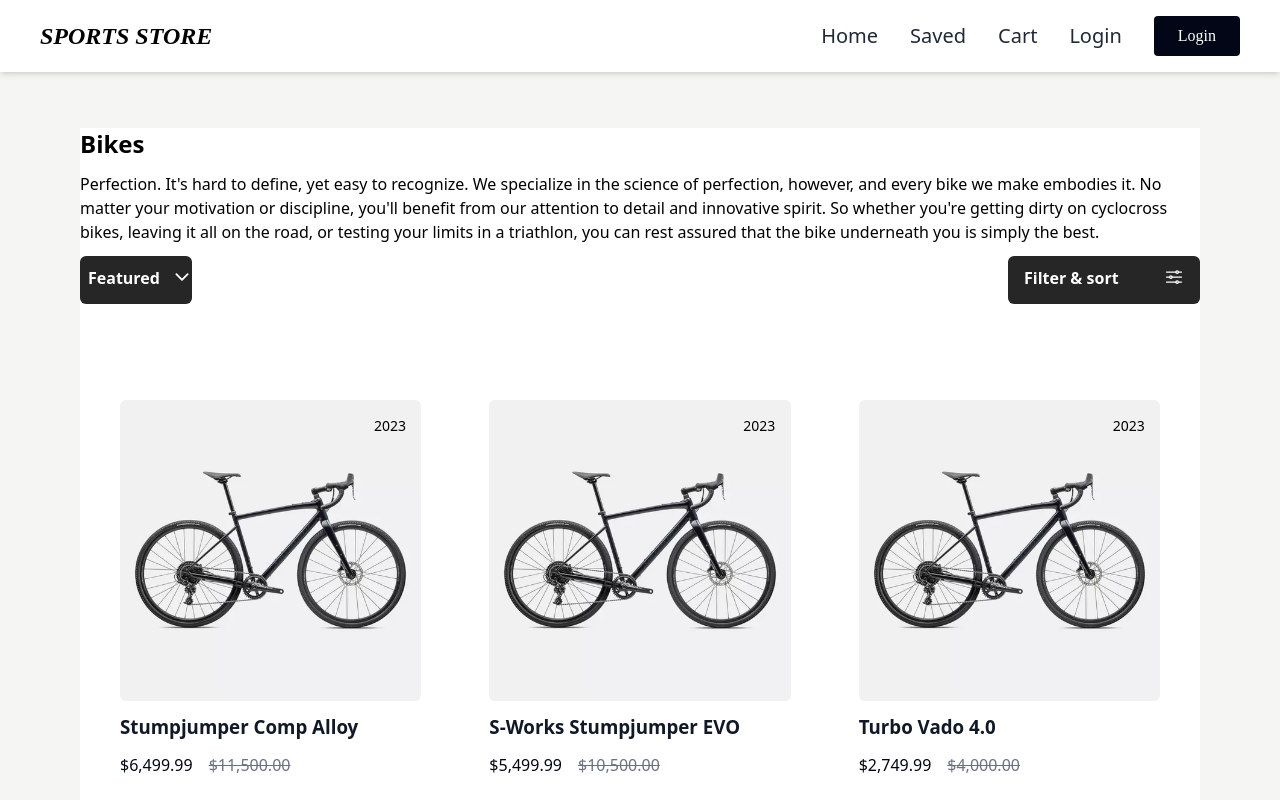
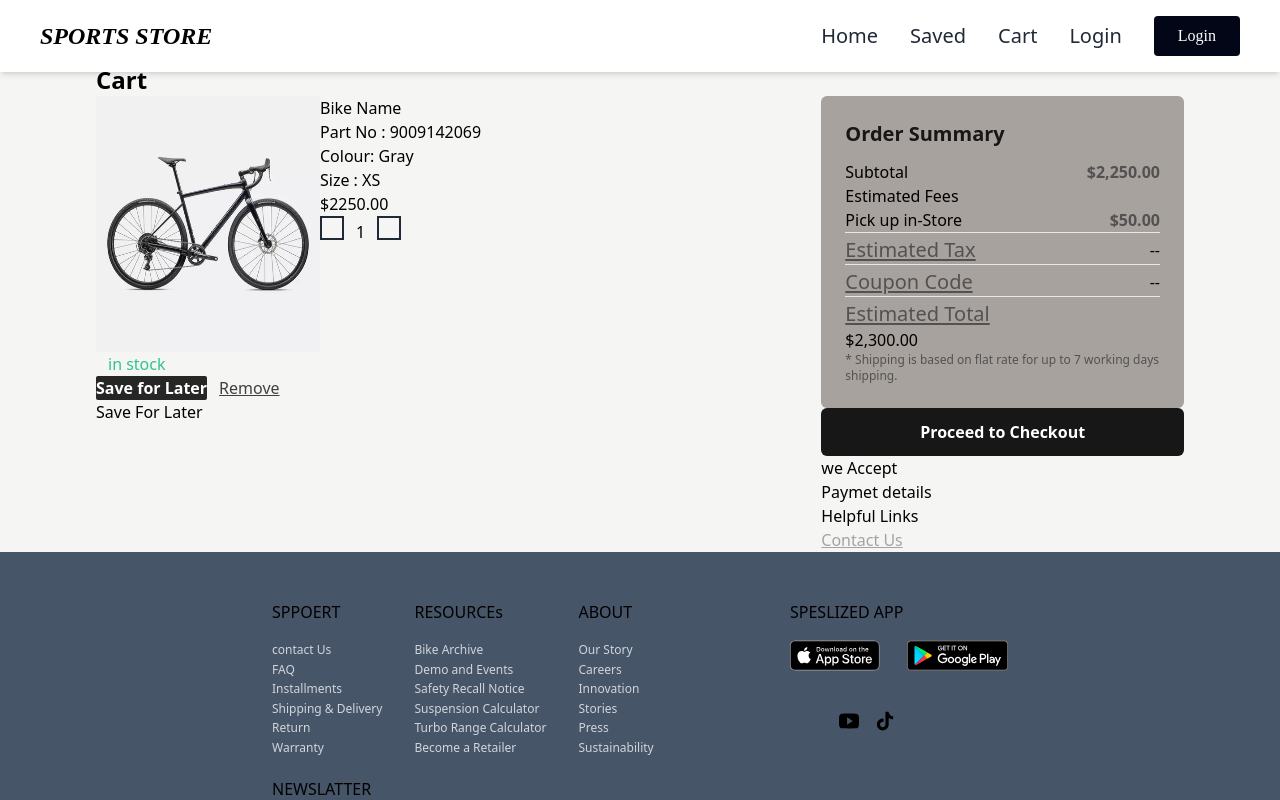
Before and after one commit to GajendraKaushik/sports_store, a React (Vite) app in the folder sports-store-front-end/: page /product in a window 1280 px wide. Shown: the top 800 px of the page. Built offline with nearby package versions, Linux system fonts and the light colour scheme.

Commit message:
UI Page : Started Working on Product Cart Page

```diff
--- a/sports-store-front-end/src/App.jsx
+++ b/sports-store-front-end/src/App.jsx
@@ -23,6 +23,7 @@ import Product_List_Page from "./assets/components/Product/Product_List_Page";
 
 import Single_Product_page from "./assets/components/Product/Single_Product_page";
 import ResponsiveRootLayout from "./assets/components/Layout_Pages/ResponsiveRootLayout";
+import ProductCart from "./assets/components/Product/ProductCart";
 
 
 function App() {
@@ -36,7 +37,7 @@ function App() {
       // errorElement: <ErrorPage />,
       children: [
         { index: true, element: <Single_Product_page/>},
-        { path:"product", element:<Product_List_Page />},
+        { path:"product", element:<ProductCart />},
 
         {
           path: "myaccout",
--- /dev/null
+++ b/sports-store-front-end/src/assets/components/Product/ProductCart.jsx
@@ -0,0 +1,126 @@
+import React from "react";
+import Img1 from "../../images/BikeImg/BikeImg-4.webp";
+
+const ProductCart = () => {
+  return (
+    <>
+      <div className="grid grid-cols-3 mt-16 mx-24">
+        <div className="col-span-3">
+          <h2 className="font-bold text-2xl text-black">Cart</h2>
+        </div>
+        <div className="col-span-2">
+          <div>
+            <div className="flex w-full">
+              <div className="check w-full">
+                <div className="flex">
+                  <div className="w-56 h-64 rounded-md">
+                    <img src={Img1} alt="" className="w-full h-full" />
+                  </div>
+                  <div>
+                    <p>Bike Name</p>
+                    <p>Part No : 9009142069</p>
+                    <p>Colour: Gray</p>
+                    <p>Size : XS</p>
+                    <p>$2250.00</p>
+                    <div className="flex flex-row items-end justify-start gap-3">
+                      <div>
+                        <button className="w-6 h-6 border-2 border-gray-800">
+                          <ion-icon name="remove-outline"></ion-icon>
+                        </button>
+                      </div>
+                      <div>
+                        <p>{1}</p>
+                      </div>
+                      <div>
+                        <button className="w-6 h-6 border-2 border-gray-800">
+                          <ion-icon name="add-outline"></ion-icon>
+                        </button>
+                      </div>
+                    </div>
+                  </div>
+                </div>
+                <div>
+                  <div className="flex gap-3">
+                    <div className="text-green-400 text-xl">
+                      <ion-icon name="checkmark-outline"></ion-icon>
+                    </div>
+                    <div className="text-green-400">in stock</div>
+                  </div>
+                </div>
+                <div className="flex items-center justify-start gap-3">
+                  <button className="bg-neutral-800 text-white font-bold rounded-sm hover:text-neutral-300">
+                    Save for Later
+                  </button>
+                  <div className="underline text-neutral-700 peer-hover:text-neutral-400">
+                    Remove
+                  </div>
+                </div>
+              </div>
+              <hr className="h-1" />
+            </div>
+          </div>
+          <div>
+            <h3>Save For Later</h3>
+          </div>
+        </div>
+
+        <div>
+          <div className="p-6 rounded-md bg-stone-400 flex flex-col">
+            <div className="text-xl font-semibold text-neutral-900 mb-3">
+              Order Summary
+            </div>
+            <div className="flex items-center justify-between">
+              <p>Subtotal</p>
+              <div className="font-semibold text-neutral-600">$2,250.00</div>
+            </div>
+            <div className="flex items-center justify-start">
+              <p>Estimated Fees</p>
+            </div>
+            <div className="flex items-center justify-between">
+              <p>Pick up in-Store</p>
+              <div className="font-semibold text-neutral-600">$50.00</div>
+            </div>
+            <hr className="h-1" />
+            <div className="flex items-center justify-between">
+              <div className="text-xl font-medium text-neutral-600 underline underline-offset-2">
+                Estimated Tax
+              </div>
+              <div>--</div>
+            </div>
+            <hr className="h-1" />
+            <div className="flex items-center justify-between">
+              <div className="text-xl font-medium text-neutral-600 underline underline-offset-2">
+                Coupon Code
+              </div>
+              <div>--</div>
+            </div>
+            <hr className="h-1" />
+            <div>
+              <div className="text-xl font-medium text-neutral-600 underline underline-offset-2">
+                Estimated Total
+              </div>
+              <div>$2,300.00</div>
+            </div>
+            <div className="text-xs text-neutral-600">
+              * Shipping is based on flat rate for up to 7 working days
+              shipping.
+            </div>
+          </div>
+          <div>
+            <button className=" bg-neutral-900 text-white font-bold rounded-md w-full h-12">
+              Proceed to Checkout
+            </button>
+          </div>
+          <div>
+            <div>we Accept</div>
+            <div>Paymet details</div>
+            <div>Helpful Links</div>
+            <div className="underline text-neutral-400">Contact Us</div>
+          </div>
+        </div>
+      </div>
+    </>
+  );
+};
+
+export default ProductCart;
```
